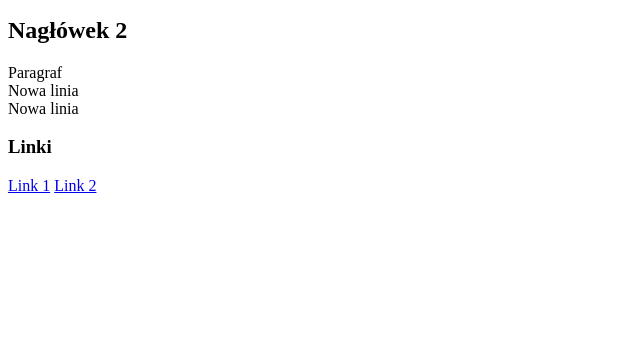
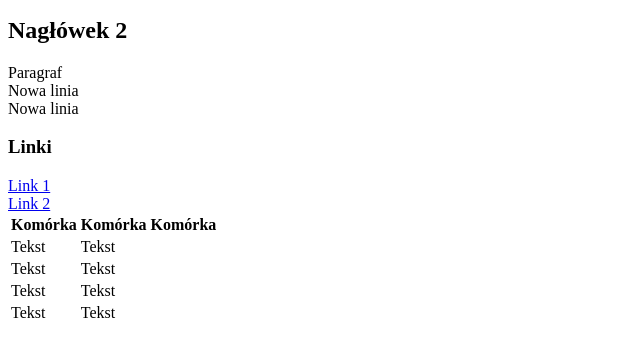
Before and after one commit to JagnaJuras/zadanie_3, a plain HTML site: page gh-page/index.html in a window 1280 px wide. Shown: the part 101-458 px from the top of the page, without its empty margins (0-640 px from the left). Drawn offline with Linux system fonts and the light colour scheme.

Commit message:
Update index.html

```diff
--- a/gh-page/index.html
+++ b/gh-page/index.html
@@ -14,7 +14,17 @@
 </p>
 <h3>Linki</h3>
 <a href="http://www.root-servers.com">Link 1</a>
-<a href="https://www.root-servers.org">Link 2</a>
+<br><a href="https://www.root-servers.org">Link 2</a>
+
+<table>
+   <thead>
+      <tr> <th>Komórka <th>Komórka <th>Komórka
+   <tbody>
+      <tr><td>Tekst <td>Tekst
+      <tr><td>Tekst <td>Tekst
+      <tr><td>Tekst <td>Tekst
+      <tr><td>Tekst <td>Tekst
+</table>
 
 
 
```
